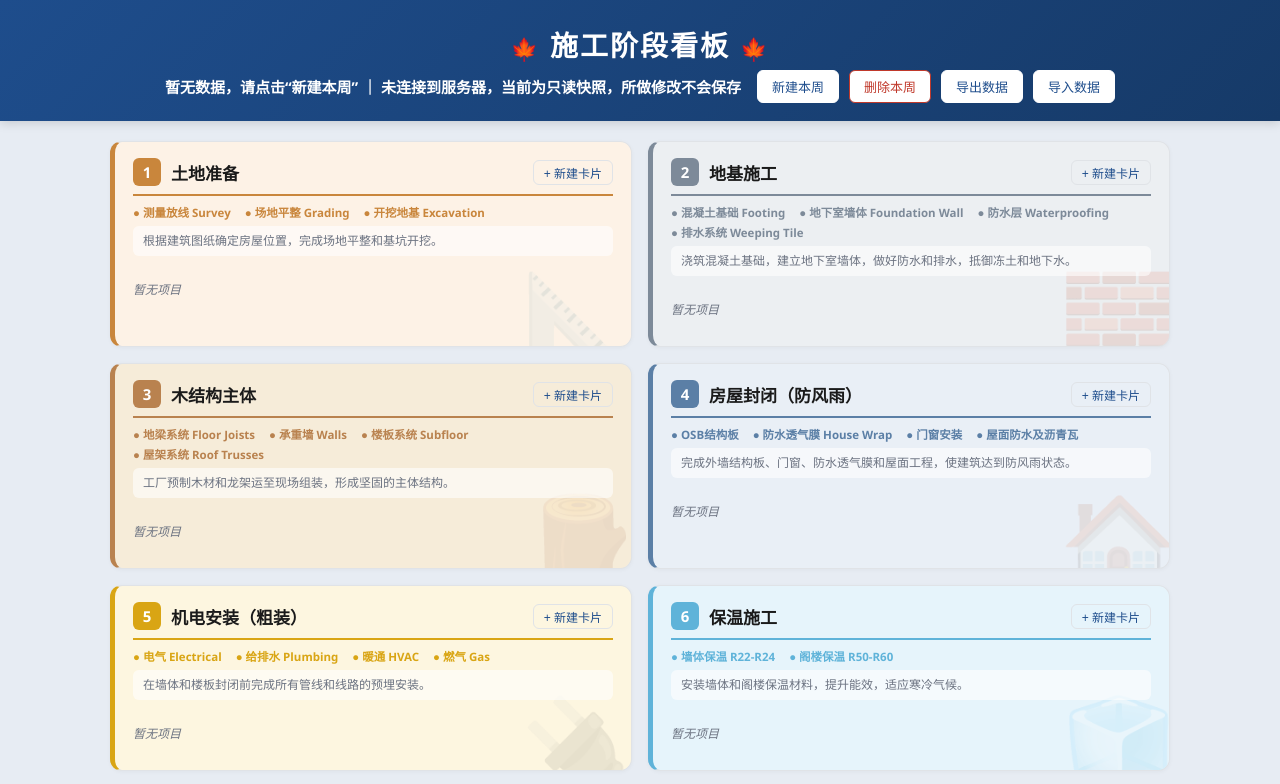
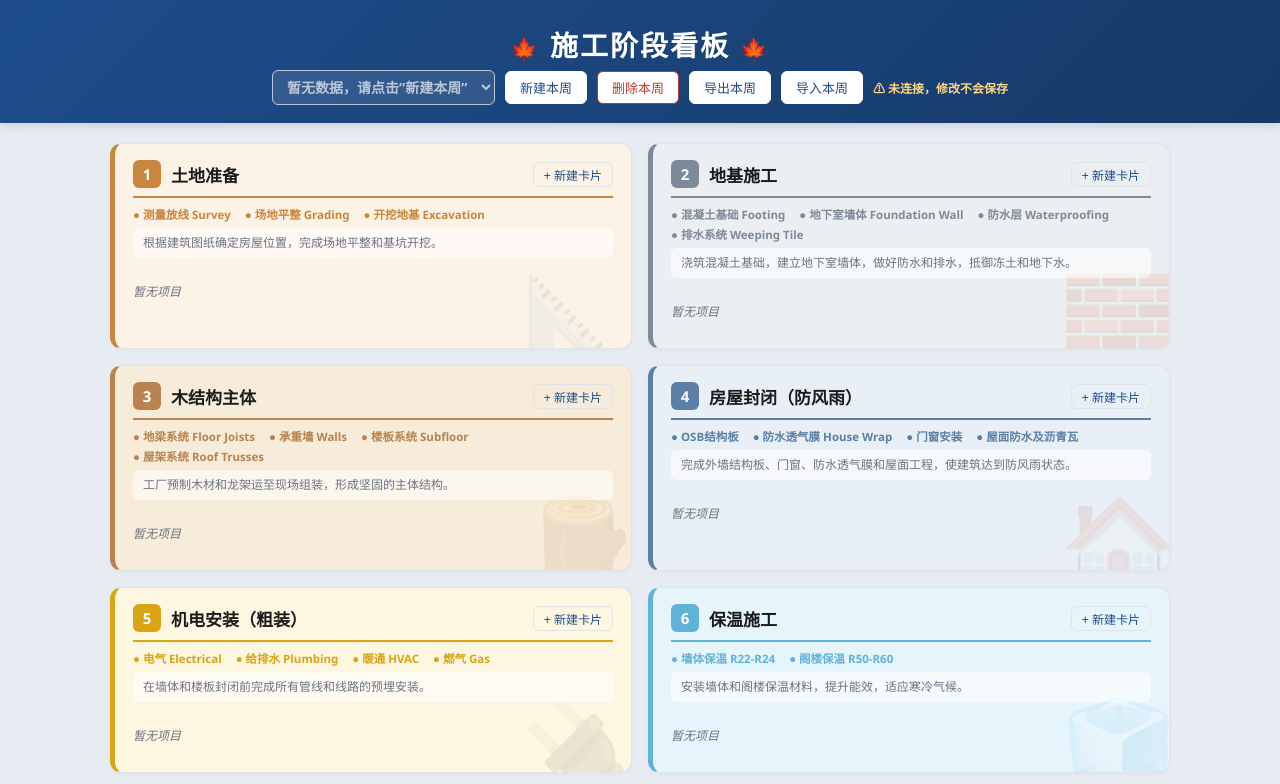
Before and after one commit to GUOMO503/projects-board, a website: page index.html in a window 1280 px wide. Shown: the top 784 px of the page. Drawn offline with Linux system fonts and the light colour scheme; no server answers.

Commit message:
Replace week label with dropdown; export/import per selected week

```diff
--- a/app.js
+++ b/app.js
@@ -63,7 +63,8 @@ const STAGES = [
 
 const board = document.getElementById('board');
 const timeline = document.getElementById('timeline');
-const weekLabel = document.getElementById('weekLabel');
+const weekSelect = document.getElementById('weekSelect');
+const serverStatus = document.getElementById('serverStatus');
 const newWeekBtn = document.getElementById('newWeekBtn');
 const deleteWeekBtn = document.getElementById('deleteWeekBtn');
 const exportBtn = document.getElementById('exportBtn');
@@ -146,20 +147,21 @@ function escapeHtml(str) {
 /* ---------- 渲染 ---------- */
 
 function renderAll() {
-  renderWeekLabel();
+  renderWeekSelect();
   renderBoard();
   renderTimeline();
 }
 
-function renderWeekLabel() {
+function renderWeekSelect() {
   const thisWeek = getISOWeekKey(new Date());
-  const weekText = currentWeek
-    ? `当前查看：${currentWeek}${currentWeek === thisWeek ? '（本周）' : ''}`
-    : '暂无数据，请点击“新建本周”';
-  weekLabel.textContent = serverAvailable
-    ? weekText
-    : `${weekText} ｜ 未连接到服务器，当前为只读快照，所做修改不会保存`;
+  const weeks = Object.keys(allData).sort();
+  weekSelect.innerHTML = weeks.length
+    ? weeks.map((w) => `<option value=”${w}”>${w}${w === thisWeek ? '（本周）' : ''}</option>`).join('')
+    : '<option value=””>暂无数据，请点击”新建本周”</option>';
+  if (currentWeek) weekSelect.value = currentWeek;
+  weekSelect.disabled = weeks.length === 0;
   deleteWeekBtn.disabled = !currentWeek;
+  serverStatus.textContent = serverAvailable ? '' : '⚠ 未连接，修改不会保存';
 }
 
 function renderBoard() {
@@ -300,11 +302,19 @@ function renderTimeline() {
     if (week === currentWeek) item.classList.add('active');
     item.addEventListener('click', () => {
       currentWeek = week;
-      renderAll();
+      weekSelect.value = week;
+      renderBoard();
+      renderTimeline();
     });
     timeline.appendChild(item);
   }
 }
+
+weekSelect.addEventListener('change', () => {
+  currentWeek = weekSelect.value || null;
+  renderBoard();
+  renderTimeline();
+});
 
 /* ---------- 拖拽 ---------- */
 
@@ -523,11 +533,13 @@ deleteWeekBtn.addEventListener('click', () => {
 /* ---------- 导出/导入 ---------- */
 
 exportBtn.addEventListener('click', () => {
-  const blob = new Blob([JSON.stringify(allData, null, 2)], { type: 'application/json' });
+  if (!currentWeek) return alert('请先选择一个周快照');
+  const payload = { [currentWeek]: allData[currentWeek] };
+  const blob = new Blob([JSON.stringify(payload, null, 2)], { type: 'application/json' });
   const url = URL.createObjectURL(blob);
   const a = document.createElement('a');
   a.href = url;
-  a.download = `stage-board-${getISOWeekKey(new Date())}.json`;
+  a.download = `stage-board-${currentWeek}.json`;
   a.click();
   URL.revokeObjectURL(url);
 });
@@ -540,14 +552,17 @@ importInput.addEventListener('change', () => {
     try {
       const imported = JSON.parse(reader.result);
       if (typeof imported !== 'object' || imported === null) throw new Error('格式错误');
-      if (!confirm('导入将覆盖当前所有本地数据，确定继续吗？')) return;
-      allData = imported;
+      const weeks = Object.keys(imported);
+      if (weeks.length === 0) throw new Error('文件中没有周数据');
+      // 将文件中的每一周合并进当前数据（覆盖同名周）
+      const weekList = weeks.join('、');
+      if (!confirm(`导入将覆盖以下周的数据：${weekList}，确定继续吗？`)) return;
+      Object.assign(allData, imported);
       saveData();
-      const weeks = Object.keys(allData).sort();
-      currentWeek = weeks[weeks.length - 1] || null;
+      currentWeek = weeks[weeks.length - 1];
       renderAll();
     } catch (err) {
-      alert('导入失败：文件不是有效的 JSON');
+      alert('导入失败：' + err.message);
     } finally {
       importInput.value = '';
     }
--- a/index.html
+++ b/index.html
@@ -10,14 +10,15 @@
   <header class="page-header">
     <h1>施工阶段看板</h1>
     <div class="toolbar">
-      <span id="weekLabel" class="week-label"></span>
+      <select id="weekSelect" class="week-select"></select>
       <button id="newWeekBtn" class="btn">新建本周</button>
       <button id="deleteWeekBtn" class="btn btn-danger">删除本周</button>
-      <button id="exportBtn" class="btn">导出数据</button>
+      <button id="exportBtn" class="btn">导出本周</button>
       <label class="btn">
-        导入数据
+        导入本周
         <input type="file" id="importInput" accept="application/json" hidden />
       </label>
+      <span id="serverStatus" class="server-status"></span>
     </div>
   </header>
 
--- a/styles.css
+++ b/styles.css
@@ -55,10 +55,27 @@ body {
   flex-wrap: wrap;
 }
 
-.week-label {
+.week-select {
+  font-family: inherit;
+  font-size: 14px;
   font-weight: 700;
-  font-size: 15px;
-  margin-right: 6px;
+  padding: 6px 10px;
+  border-radius: 6px;
+  border: 1px solid #fff;
+  background: rgba(255,255,255,0.15);
+  color: #fff;
+  cursor: pointer;
+  min-width: 160px;
+}
+.week-select option {
+  color: var(--text);
+  background: #fff;
+}
+
+.server-status {
+  font-size: 12px;
+  color: #ffd580;
+  font-weight: 600;
 }
 
 .btn {
```
